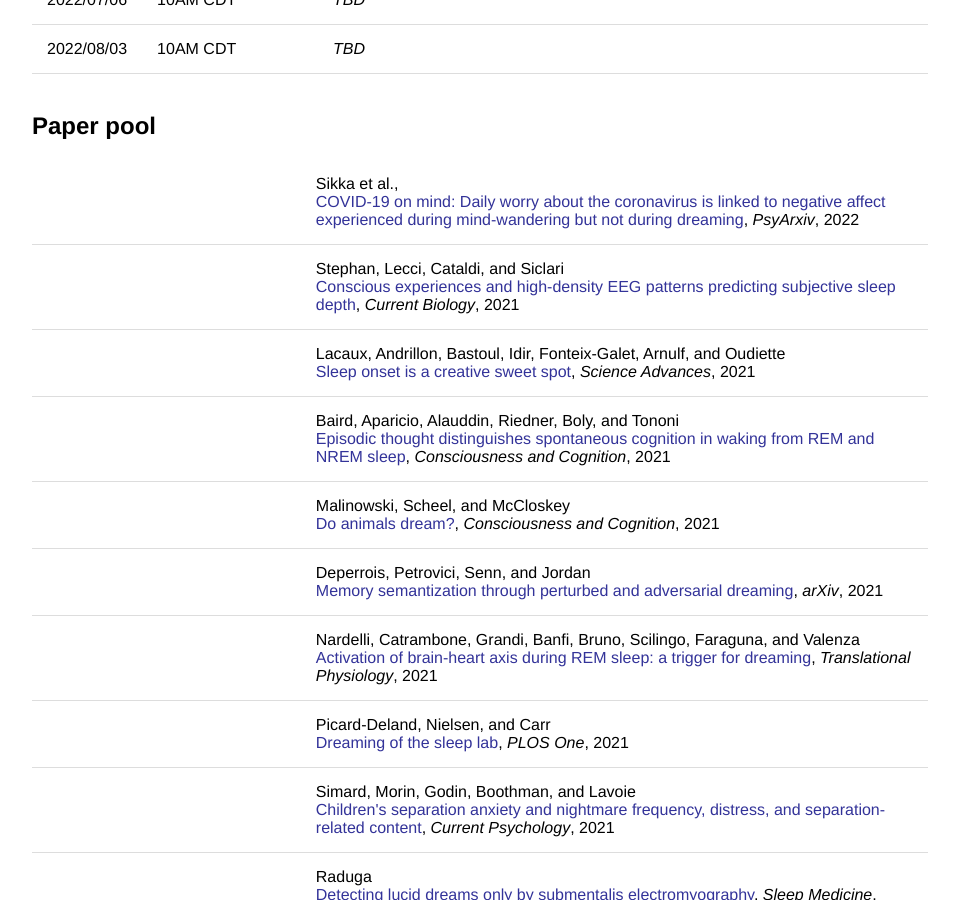
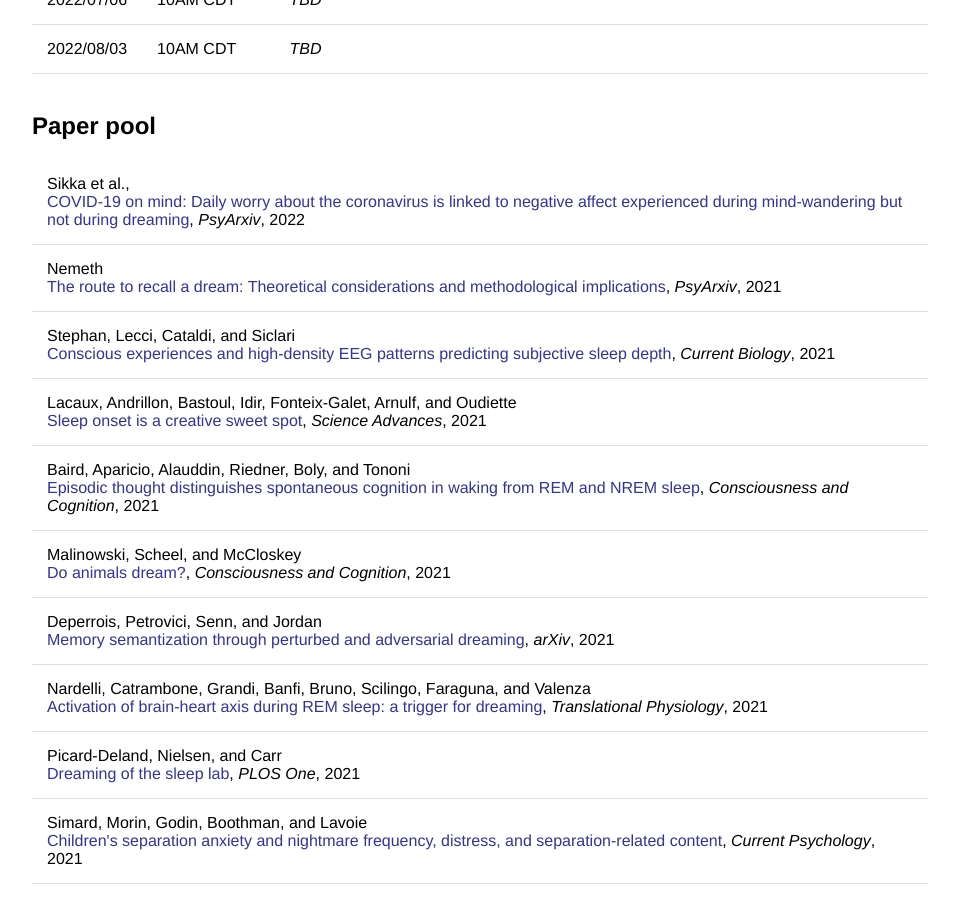
Before and after one commit to remrama/remrama.github.io, a Jekyll site: the page built from drrc/index.html, in a window 1280 px wide and 900 px high, scrolled down 986 px. Shown: the whole window, without its empty margins (160-1119 px from the left). Built offline with Jekyll 4.4.1, drawn with Linux system fonts in a browser that asks for light colours.

Commit message:
Update index.html

```diff
--- a/drrc/index.html
+++ b/drrc/index.html
@@ -28,8 +28,8 @@ title: DRRC
     <table>
         <colgroup>
             <col span="1" style="width: 10%;">
-            <col span="1" style="width: 20%;">
-            <col span="1" style="width: 70%;">
+            <col span="1" style="width: 15%;">
+            <col span="1" style="width: 75%;">
         </colgroup>
         <tr>
             <th>Date</th>
@@ -73,63 +73,51 @@ title: DRRC
 
     <table>
         <colgroup>
-            <col span="1" style="width: 30%;">
-            <col span="1" style="width: 70%;">
+            <col span="1" style="width: 100%;">
         </colgroup>
         <tr>
-            <td></td>
             <td>Sikka et al.,<br><a href="https://doi.org/10.31234/osf.io/bk4tn">COVID-19 on mind: Daily worry about the coronavirus is linked to negative affect experienced during mind-wandering but not during dreaming</a>, <i>PsyArxiv</i>, 2022</td>
         </tr>
         <tr>
-            <td></td>
+            <td>Nemeth<br><a href="https://doi.org/10.31234/osf.io/g9n42">The route to recall a dream: Theoretical considerations and methodological implications</a>, <i>PsyArxiv</i>, 2021</td>
+        </tr>
+        <tr>
             <td>Stephan, Lecci, Cataldi, and Siclari<br><a href="https://doi.org/10.1016/j.cub.2021.10.012">Conscious experiences and high-density EEG patterns predicting subjective sleep depth</a>, <i>Current Biology</i>, 2021</td>
         </tr>
         <tr>
-            <td></td>
             <td>Lacaux, Andrillon, Bastoul, Idir, Fonteix-Galet, Arnulf, and Oudiette<br><a href="https://doi.org/10.1126/sciadv.abj5866">Sleep onset is a creative sweet spot</a>, <i>Science Advances</i>, 2021</td>
         </tr>
         <tr>
-            <td></td>
             <td>Baird, Aparicio, Alauddin, Riedner, Boly, and Tononi<br><a href="https://doi.org/10.1016/j.concog.2021.103247">Episodic thought distinguishes spontaneous cognition in waking from REM and NREM sleep</a>, <i>Consciousness and Cognition</i>, 2021</td>
         </tr>
         <tr>
-            <td></td>
             <td>Malinowski, Scheel, and McCloskey<br><a href="https://doi.org/10.1016/j.concog.2021.103214">Do animals dream?</a>, <i>Consciousness and Cognition</i>, 2021</td>
         </tr>
         <tr>
-            <td></td>
             <td>Deperrois, Petrovici, Senn, and Jordan<br><a href="https://arxiv.org/abs/2109.04261">Memory semantization through perturbed and adversarial dreaming</a>, <i>arXiv</i>, 2021</td>
         </tr>
         <tr>
-            <td></td>
             <td>Nardelli, Catrambone, Grandi, Banfi, Bruno, Scilingo, Faraguna, and Valenza<br><a href="https://doi.org/10.1152/ajpregu.00306.2020">Activation of brain-heart axis during REM sleep: a trigger for dreaming</a>, <i>Translational Physiology</i>, 2021</td>
         </tr>
         <tr>
-            <td></td>
             <td>Picard-Deland, Nielsen, and Carr<br><a href="https://doi.org/10.1371/journal.pone.0257738">Dreaming of the sleep lab</a>, <i>PLOS One</i>, 2021</td>
         </tr>
         <tr>
-            <td></td>
             <td>Simard, Morin, Godin, Boothman, and Lavoie<br><a href="https://doi.org/10.1007/s12144-021-02272-8">Children's separation anxiety and nightmare frequency, distress, and separation-related content</a>, <i>Current Psychology</i>, 2021</td>
         </tr>
         <tr>
-            <td></td>
             <td>Raduga<br><a href="https://doi.org/10.1016/j.sleep.2021.10.030">Detecting lucid dreams only by submentalis electromyography</a>, <i>Sleep Medicine</i>, 2021</td>
         </tr>
         <tr>
-            <td></td>
             <td>Nováková, Kliková, Miletínová, and Bušková<br><a href="https://doi.org/10.3390/brainsci11091225">Olfaction-related factors affecting chemosensory dream content in a sleep laboratory</a>, <i>Brain Sciences</i>, 2021</td>
         </tr>
         <tr>
-            <td></td>
             <td>Szymanek<br><a href="https://doi.org/10.1016/j.concog.2021.103163">I did not expect to be dreaming: Explaining realization in lucid dreams with a Bayesian framework</a>, <i>Consciousness and Cognition</i>, 2021</td>
         </tr>
         <tr>
-            <td></td>
             <td>González, Cavelli, Castro-Zaballa, Mondino, Tort, Rubido, Carrera, and Torterolo<br><a href="https://doi.org/10.1021/acsptsci.0c00164">EEG Gamma Band Alterations and REM-like Traits Underpin the Acute Effect of the Atypical Psychedelic Ibogaine in the Rat</a>, <i>ACS Pharmacology & Translational Science</i>, 2021</td>
         </tr>
         <tr>
-            <td></td>
             <td>Kennedy, Bastien, Ruby, Killgore, Wills, and Grandner<br><a href="https://doi.org/10.1111/jsr.13439">Nightmare content during the COVID-19 pandemic: Influence of COVID-related stress and sleep disruption in the United States</a>, <i>Journal of Sleep Research</i>, 2021</td>
         </tr>
     </table>
@@ -140,8 +128,8 @@ title: DRRC
     <table>
         <colgroup>
             <col span="1" style="width: 10%;">
-            <col span="1" style="width: 20%;">
-            <col span="1" style="width: 70%;">
+            <col span="1" style="width: 15%;">
+            <col span="1" style="width: 75%;">
         </colgroup>
         <tr>
             <th>Date</th>
```
